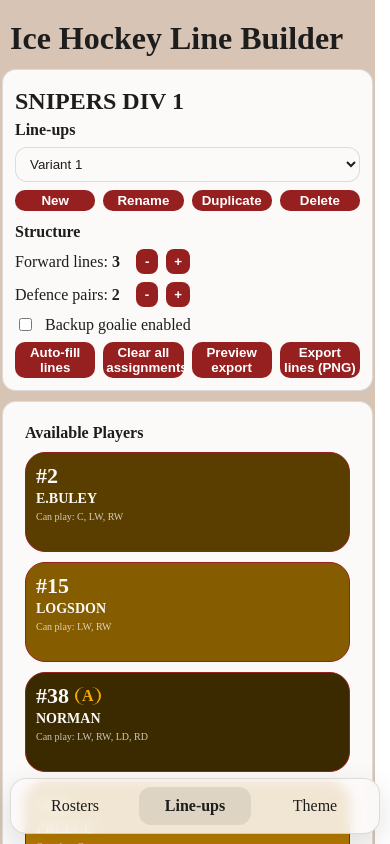
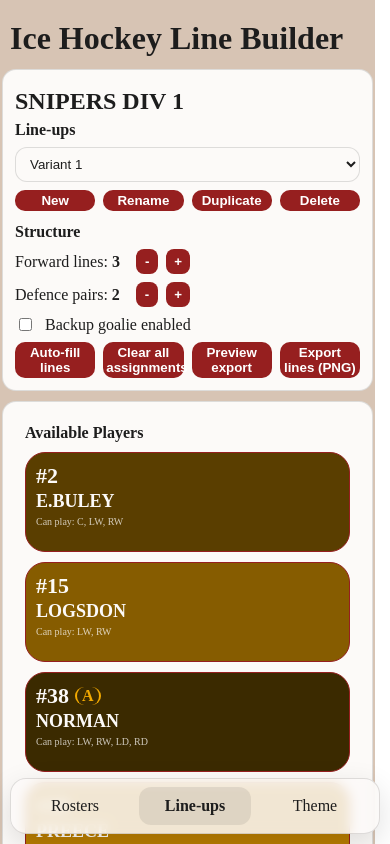
Before and after one commit to Newik83CZ/IceHockeyLineBuilder, a React (Vite) app: page /lineups in a window 390 px wide. Shown: the top 844 px of the page. Built offline with nearby package versions, Linux system fonts and the light colour scheme.

Commit message:
Changed font size for phone

```diff
--- a/src/pages/Lineups.jsx
+++ b/src/pages/Lineups.jsx
@@ -178,7 +178,8 @@ function DraggablePlayer({ id, label, sublabel, preferredPosition, isError = fal
                 overflow: "hidden",
                 textOverflow: "ellipsis",
                 whiteSpace: "nowrap",
-                fontSize: NameFixed ?? `${nameSize}px`,
+                //fontSize: NameFixed ?? `${nameSize}px`,
+                fontSize: `${nameSize}px`,
                 fontWeight: 700,
                 opacity: 1,
               }}
```
